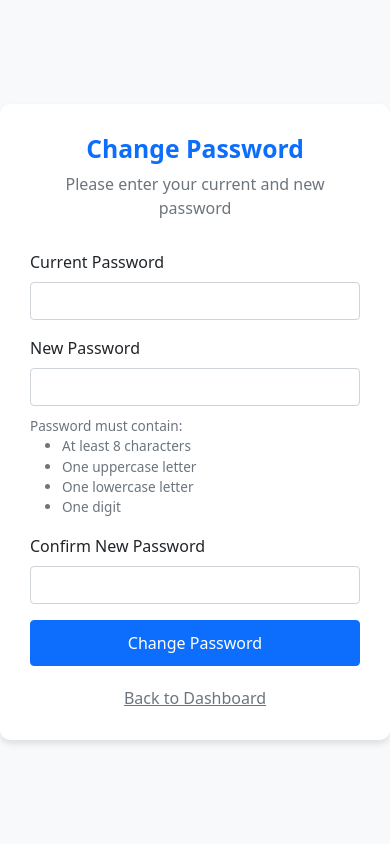
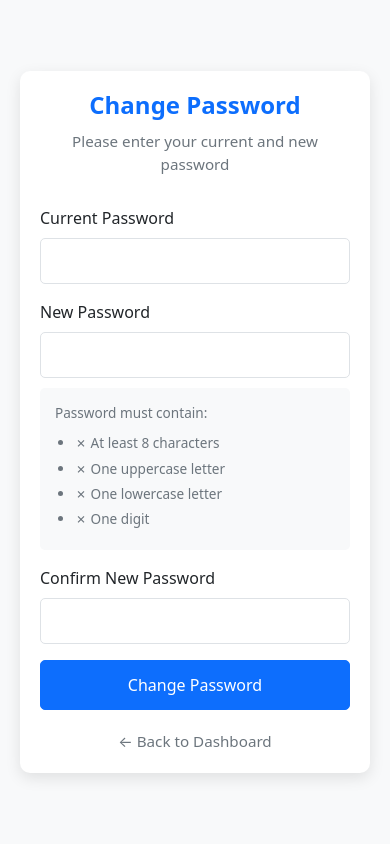
Before and after one commit to 100-1824/fyp, a Flask app: page /change-password in a window 390 px wide. Run offline with Flask 3, Linux system fonts and the light colour scheme; the visitor is signed in with stand-in values (Sample User, id 1); some libraries are stand-ins or nearby versions.

Commit message:
ui: Improve admin dashboard and change password UI
Enhanced the admin dashboard and password change pages with better styling,
responsiveness, and user experience improvements.

**Admin Dashboard (admin.html) improvements:**
- Added "Back to Dashboard" button for better navigation
- Improved button hover effects with smooth transitions
- Added responsive design for mobile devices (768px and 480px breakpoints)
- Added user count display in section header
- Added empty state message when no users exist
- Improved action buttons with tooltips and better confirmation dialogs
- Added .actions-cell class for better action column formatting
- Enhanced overall visual consistency

**Change Password (change_password.html) improvements:**
- Enhanced styling with better shadows and spacing
- Improved form control focus states
- Added responsive design for mobile (576px breakpoint)
- Improved password requirements display with background box
- Added dynamic checkmarks (✓/✗) for requirement validation
- Enhanced button hover effects
- Added autocomplete attributes for better browser support
- Improved back link with arrow icon
- Better visual feedback for password strength

**Technical improvements:**
- All template syntax validated with Jinja2
- All url_for references verified
- Consistent color scheme and transitions
- Improved accessibility with tooltips
- Better mobile responsiveness

**Lines changed:**
- admin.html: +88 insertions
- change_password.html: +141 insertions
- Total: +189 insertions, -40 deletions

```diff
--- a/dids-dashboard/templates/change_password.html
+++ b/dids-dashboard/templates/change_password.html
@@ -10,12 +10,13 @@
             justify-content: center;
             align-items: center;
             min-height: 100vh;
+            padding: 20px;
         }
 
         .password-container {
             background-color: white;
             border-radius: 10px;
-            box-shadow: 0 4px 6px rgba(0, 0, 0, 0.1);
+            box-shadow: 0 5px 15px rgba(0, 0, 0, 0.1);
             padding: 30px;
             width: 100%;
             max-width: 500px;
@@ -29,15 +30,35 @@
         .password-header h2 {
             color: #0d6efd;
             font-weight: 600;
+            margin-bottom: 10px;
+        }
+
+        .password-header p {
+            margin: 0;
+            font-size: 0.95rem;
         }
 
         .form-label {
             font-weight: 500;
+            margin-bottom: 8px;
+        }
+
+        .form-control {
+            border-radius: 5px;
+            border: 1px solid #dee2e6;
+            padding: 10px 12px;
+            transition: all 0.3s ease;
+        }
+
+        .form-control:focus {
+            border-color: #0d6efd;
+            box-shadow: 0 0 0 0.2rem rgba(13, 110, 253, 0.15);
         }
 
         .password-strength {
-            margin-top: 5px;
+            margin-top: 8px;
             font-size: 0.85rem;
+            font-weight: 500;
         }
 
         .strength-weak {
@@ -56,12 +77,37 @@
             font-size: 0.85rem;
             color: #6c757d;
             margin-top: 10px;
+            background: #f8f9fa;
+            padding: 15px;
+            border-radius: 5px;
+        }
+
+        .password-requirements ul {
+            margin: 10px 0 0 0;
+            padding-left: 20px;
+        }
+
+        .password-requirements li {
+            margin: 5px 0;
+            transition: color 0.3s ease;
         }
 
         .btn-submit {
             width: 100%;
-            padding: 10px;
+            padding: 12px;
             font-weight: 500;
+            border-radius: 5px;
+            transition: all 0.3s ease;
+        }
+
+        .btn-submit:hover {
+            transform: translateY(-1px);
+            box-shadow: 0 4px 8px rgba(13, 110, 253, 0.3);
+        }
+
+        .btn-submit:disabled {
+            opacity: 0.6;
+            cursor: not-allowed;
         }
 
         .back-link {
@@ -69,11 +115,28 @@
             text-align: center;
             margin-top: 20px;
             color: #6c757d;
+            text-decoration: none;
+            font-size: 0.95rem;
+            transition: color 0.3s ease;
         }
 
         .back-link:hover {
             color: #0d6efd;
-            text-decoration: none;
+        }
+
+        .alert {
+            border-radius: 5px;
+        }
+
+        /* Responsive design */
+        @media (max-width: 576px) {
+            .password-container {
+                padding: 20px;
+            }
+
+            .password-header h2 {
+                font-size: 1.5rem;
+            }
         }
     </style>
 </head>
@@ -95,37 +158,37 @@
             {% endif %}
         {% endwith %}
 
-        <form method="POST" action="{{ url_for('auth.change_password') }}">
+        <form method="POST" action="{{ url_for('auth.change_password') }}" id="password-form">
             <div class="mb-3">
                 <label for="current_password" class="form-label">Current Password</label>
-                <input type="password" class="form-control" id="current_password" name="current_password" required>
+                <input type="password" class="form-control" id="current_password" name="current_password" required autocomplete="current-password">
             </div>
 
             <div class="mb-3">
                 <label for="new_password" class="form-label">New Password</label>
-                <input type="password" class="form-control" id="new_password" name="new_password" required>
+                <input type="password" class="form-control" id="new_password" name="new_password" required autocomplete="new-password">
                 <div class="password-strength" id="password-strength"></div>
                 <div class="password-requirements">
                     Password must contain:
                     <ul>
-                        <li id="req-length">At least 8 characters</li>
-                        <li id="req-upper">One uppercase letter</li>
-                        <li id="req-lower">One lowercase letter</li>
-                        <li id="req-digit">One digit</li>
+                        <li id="req-length">✗ At least 8 characters</li>
+                        <li id="req-upper">✗ One uppercase letter</li>
+                        <li id="req-lower">✗ One lowercase letter</li>
+                        <li id="req-digit">✗ One digit</li>
                     </ul>
                 </div>
             </div>
 
             <div class="mb-3">
                 <label for="confirm_password" class="form-label">Confirm New Password</label>
-                <input type="password" class="form-control" id="confirm_password" name="confirm_password" required>
+                <input type="password" class="form-control" id="confirm_password" name="confirm_password" required autocomplete="new-password">
                 <div class="invalid-feedback" id="confirm-feedback">
                     Passwords do not match
                 </div>
             </div>
 
             <button type="submit" class="btn btn-primary btn-submit" id="submit-btn">Change Password</button>
-            <a href="{{ url_for('main.dashboard') }}" class="back-link">Back to Dashboard</a>
+            <a href="{{ url_for('main.dashboard') }}" class="back-link">← Back to Dashboard</a>
         </form>
     </div>
 
@@ -148,11 +211,23 @@
                 const hasLower = /[a-z]/.test(password);
                 const hasDigit = /\d/.test(password);
 
-                // Update requirement indicators
-                document.getElementById('req-length').style.color = hasLength ? '#28a745' : '#dc3545';
-                document.getElementById('req-upper').style.color = hasUpper ? '#28a745' : '#dc3545';
-                document.getElementById('req-lower').style.color = hasLower ? '#28a745' : '#dc3545';
-                document.getElementById('req-digit').style.color = hasDigit ? '#28a745' : '#dc3545';
+                // Update requirement indicators with checkmarks
+                const reqLength = document.getElementById('req-length');
+                const reqUpper = document.getElementById('req-upper');
+                const reqLower = document.getElementById('req-lower');
+                const reqDigit = document.getElementById('req-digit');
+
+                reqLength.style.color = hasLength ? '#28a745' : '#dc3545';
+                reqLength.textContent = (hasLength ? '✓' : '✗') + ' At least 8 characters';
+
+                reqUpper.style.color = hasUpper ? '#28a745' : '#dc3545';
+                reqUpper.textContent = (hasUpper ? '✓' : '✗') + ' One uppercase letter';
+
+                reqLower.style.color = hasLower ? '#28a745' : '#dc3545';
+                reqLower.textContent = (hasLower ? '✓' : '✗') + ' One lowercase letter';
+
+                reqDigit.style.color = hasDigit ? '#28a745' : '#dc3545';
+                reqDigit.textContent = (hasDigit ? '✓' : '✗') + ' One digit';
 
                 // Calculate strength
                 if (hasLength) strength++;
```
Also changed, not shown: dids-dashboard/templates/admin.html (+81 -7 lines).
